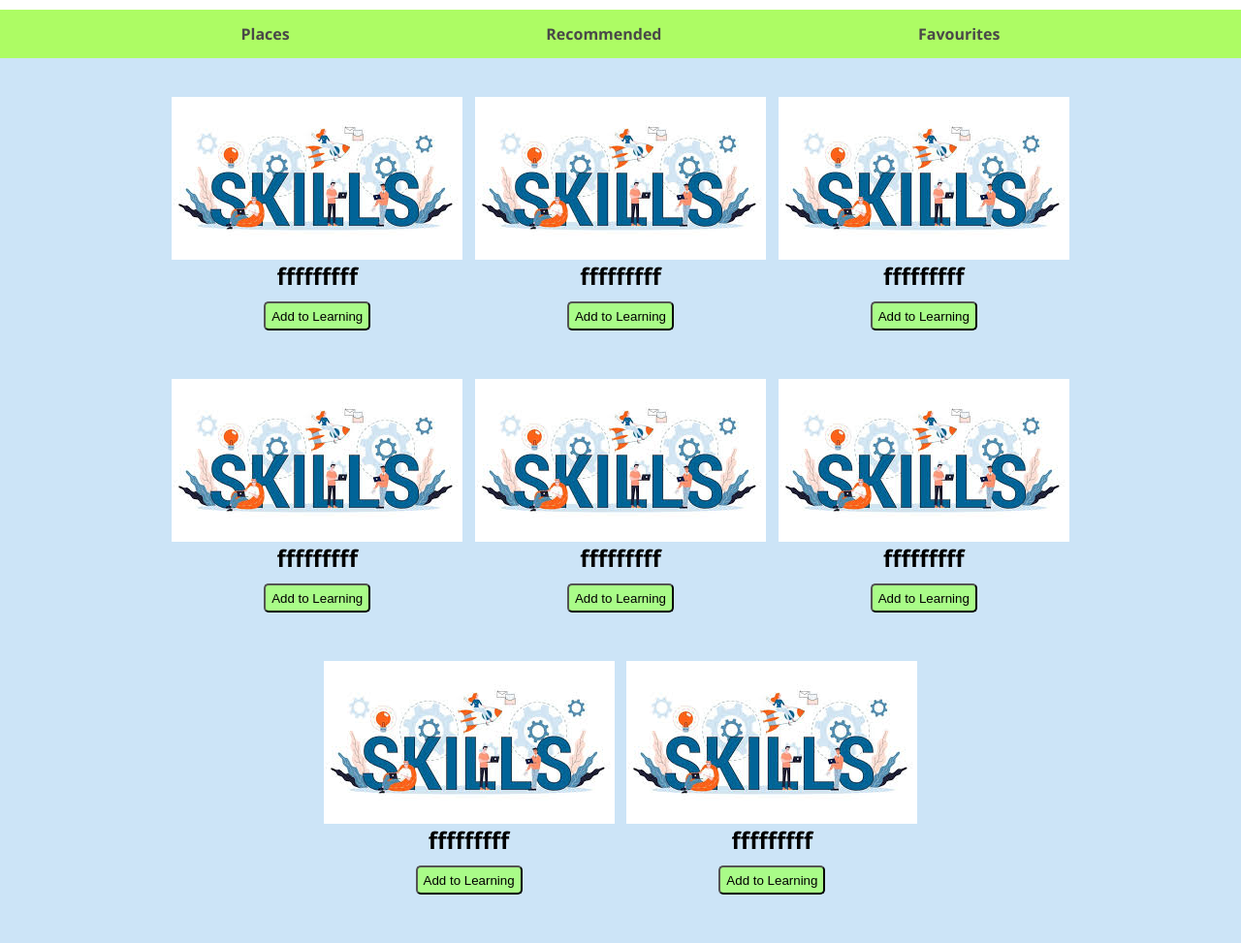
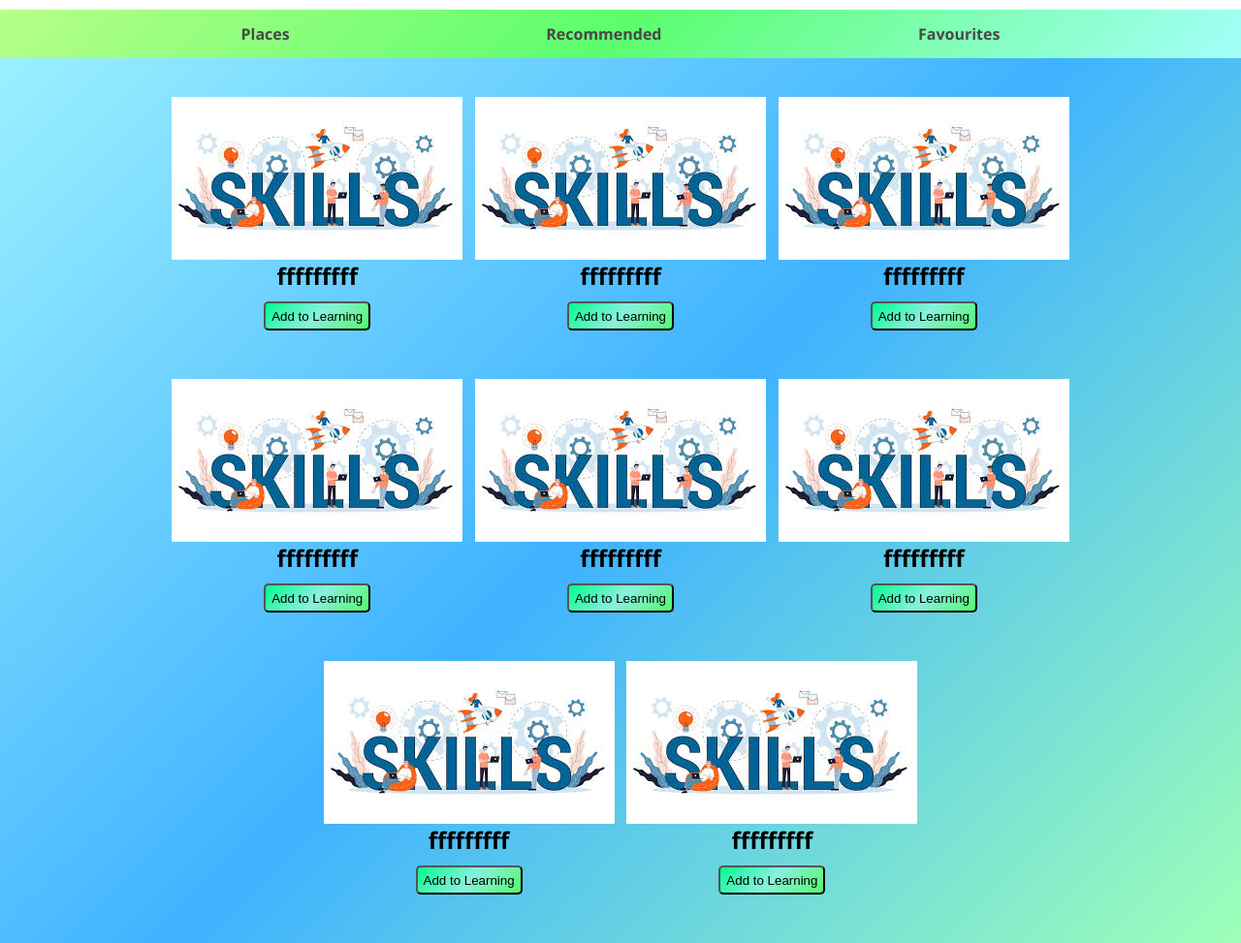
Before and after one commit to leeda-ghassan/learning, a Python web app: template templates/courses.html in a window 1280 px wide. Shown: the whole page at 97% size. Run offline with Jinja, Linux system fonts and the light colour scheme; the template is opened without the code that fills it, so the values that code supplies are empty.

Commit message:
design changes

```diff
--- a/static/css/course.css
+++ b/static/css/course.css
@@ -17,7 +17,7 @@ ul {
   width: 100%;
   margin-top: 10px;
   align-content: center;
-  background-color: hsl(91, 96%, 69%);
+  background: linear-gradient(135deg, #b7ff89 0%, #5bfd6e 50%, #a3fffa 100%);
   height: fit-content;
 }
 
@@ -35,7 +35,7 @@ ul li a:hover {
 }
 
 .container {
-    background-color: hwb(207 80% 3%);
+    background: linear-gradient(135deg, #9bf0ff 0%, #3fb2ff 50%, #9effb8 100%);
     width: 100%;
 
 }
@@ -60,7 +60,7 @@ ul li a:hover {
 .btnn{
     margin-top: 10px;
     margin-bottom: 10px;
-    background-color: hsl(103, 95%, 76%);
+    background: linear-gradient(135deg, #04fc90 0%, #89f0dd 50%, #53f871 100%);
     border-radius: 5px;
     width: 110px;
     height: 30px;
@@ -68,5 +68,5 @@ ul li a:hover {
 }
 
 .btnn:hover{
-    background-color: rgb(95, 236, 107);
+    background-color: rgb(160, 255, 168);
 }
```
